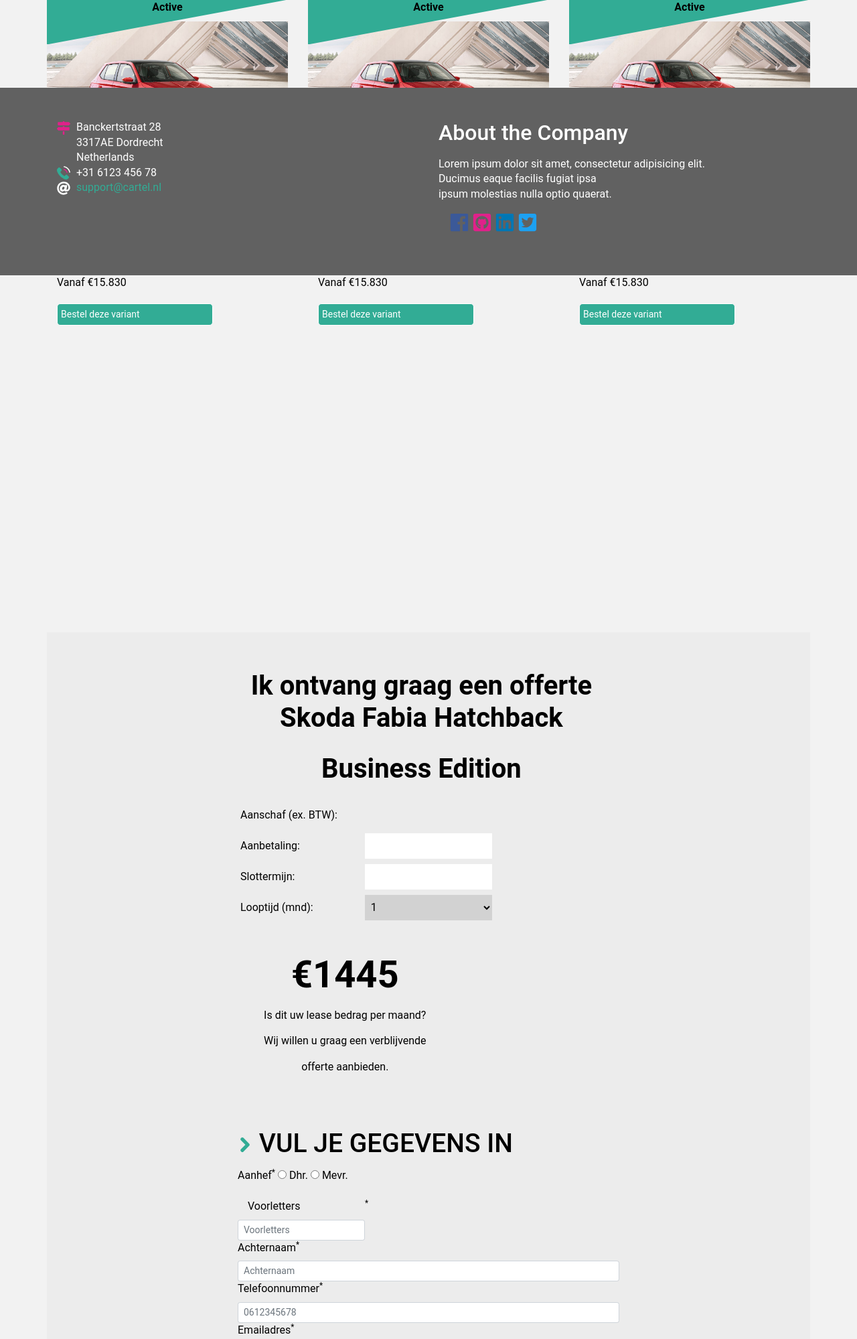
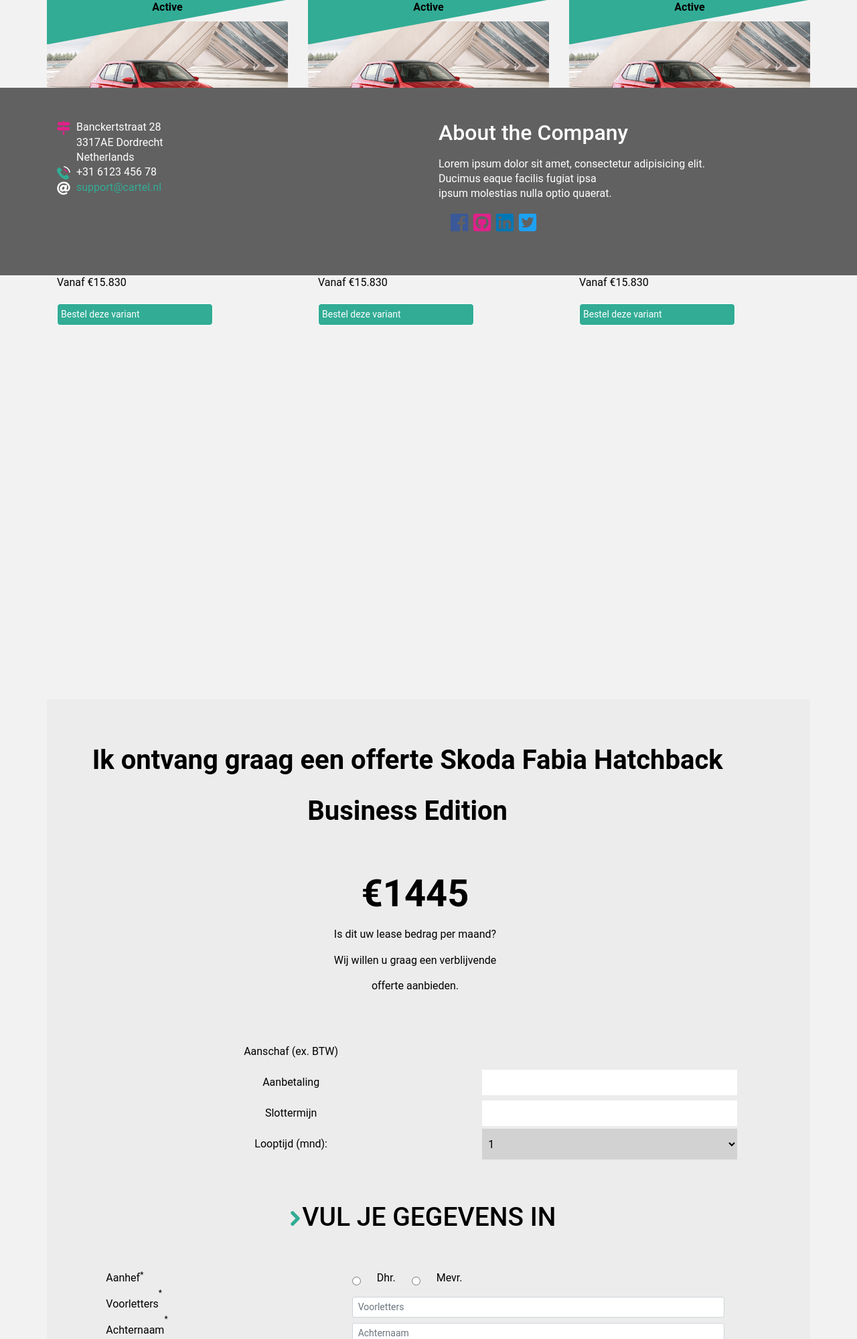
Before and after one commit to Jhudeska/Auto_shop2, a PHP site: page /car-details-fabia.php in a window 1280 px wide. Shown: the part 389-2388 px from the top of the page at 67% size. Run offline with PHP 8.4, Linux system fonts and the light colour scheme; some libraries are stand-ins or nearby versions.

Commit message:
mobile first calculator grid finish

```diff
--- a/car-details-fabia.php
+++ b/car-details-fabia.php
@@ -63,10 +63,9 @@
         </div>
 
         <section class="calculator-section">
+                    <div class="calculator-block">
 
-                    <div class="calculator-block">
-                        <form action="#" method="get" class="calculator-form col-sm-6">
-
+                        <form action="#" method="get" class="row calculator-form">
                             <div class=" form-row col-12">
                                 <div class="heading-primary">
                                     <h1 class="heading-calc">Ik ontvang graag een offerte Skoda Fabia Hatchback </h1>
@@ -75,26 +74,29 @@
                             </div>
 
 
+                            <div class=" form-row justify-content-center align-items-center col-12 ">
+                                    <div class="container-leaseamount ">
+                                        <p class="font-weight-bold display-4 txt-leaseamount"> €1445 </p>
+                                        <p class="txt-leaseamount"> Is dit uw lease bedrag per maand? </p>
+                                        <p class="txt-leaseamount">Wij willen u graag een verblijvende </p>
+                                        <p class="txt-leaseamount">offerte aanbieden. </p>
+                                    </div>
+                            </div>
+
+                            <div class=" form-row justify-content-center ">
+
+                            <label for="credit-amount" class=" col-form-label text-center my-1 col-6" disabled>Aanschaf (ex. BTW)</label>
+                            <input type="text" class="bg-light-gray justify-content-center my-1 col-4" name="credit_amount" id="credit-amount">
+
+                                <label for="credit-amount" class=" col-form-label text-center my-1  col-6" >Aanbetaling</label>
+                                <input type="text" class=" my-1 col-4" name="credit_amount" id="credit-amount">
+
+                                <label for="credit-amount" class=" col-form-label text-center my-1  col-6" >Slottermijn</label>
+                                <input type="text" class=" my-1  col-4" name="credit_amount" id="credit-amount">
 
 
-                            <div class="form-row">
-                                <label for="credit-amount" class=" col-4 col-sm-4 col-form-label" disabled>Aanschaf (ex. BTW):</label><br>
-                                <input type="text" class="col-3 col-sm-4 bg-light-gray" name="credit_amount" id="credit-amount">
-                            </div>
-
-                            <div class="form-row">
-                                <label for="amount" class=" col-4 col-sm-4 col-form-label">Aanbetaling:</label><br>
-                                <input type="text" class="col-3 col-sm-4" name="val3" id="amount">
-                            </div>
-
-                            <div class="form-row">
-                                <label for="amount" class=" col-4 col-sm-4 col-form-label">Slottermijn:</label><br>
-                                <input type="text" class="col-3 col-sm-4" name="val3" id="amount">
-                            </div>
-
-                            <div class="form-row">
-                                <label for="months" class="col-4 col-sm-4 col-form-label">Looptijd (mnd):</label><br>
-                                <select  class="col-3 col-sm-4 bg-light-gray" name="val3" id="months">
+                            <label for="months" class="col-form-label text-center my-1  col-6">Looptijd (mnd):</label>
+                            <select  class="bg-light-gray col-4" name="months" id="months">
                                 <option value="jan">1</option>
                                 <option value="feb">2</option>
                                 <option value="mrt">3</option>
@@ -111,49 +113,66 @@
                             </div>
 
 
-                            <div class=" form-row col-12 ">
-                                    <div class="container-leaseamount ">
-                                        <p class="font-weight-bold display-4 txt-leaseamount"> €1445 </p>
-                                        <p class="txt-leaseamount"> Is dit uw lease bedrag per maand? </p>
-                                        <p class="txt-leaseamount">Wij willen u graag een verblijvende </p>
-                                        <p class="txt-leaseamount">offerte aanbieden. </p>
+
+                            <div class="form-row justify-content-center pl-4 col-12">
+                                     <h1 class="txt-form-personal">  VUL JE GEGEVENS IN </h1>
                             </div>
+
+                                <div class="form-row justify-content-center col-12">
+                                    <div class="form-row text-center col-4">
+                                        <label class="mr-4" for="aanhef" class="radio form-label">Aanhef<sup>*</sup></label>
+                                    </div>
+                                        <div class="form-row text-center col-6">
+                                            <input class="mr-4" type="radio" checked="checked" name="radio" id="aanhef"> Dhr.
+                                            <input class="mr-4 ml-4" type="radio" name="radio" id="aanhef"> Mevr.
+                                            <span class="checkmark"></span>
                                         </div>
 
 
-                            <h1 class="txt-form-personal">  VUL JE GEGEVENS IN </h1>
-
-                                <div class="form-group">
-                                    <label  for="aanhef" class="radio form-label">Aanhef<sup>*</sup></label>
-                                    <input type="radio" checked="checked" name="radio" id="aanhef"> Dhr.
-                                    <input type="radio" name="radio" id="aanhef"> Mevr.
-                                    <span class="checkmark"></span>
+                                        <div class="form-row text-center col-4">
+                                            <label for="fname" class="form-label "">Voorletters</label><sup>*</sup>
+                                        </div>
+                                        <div class="form-row text-center col-6">
+                                            <input class="form-control form-control-sm " type="text" id="fname" name="firstname" placeholder="Voorletters">
 
                                         </div>
-                                <div class="formgroup form-group-padding">
-                                    <label for="fname" class="form-label col-4 "">Voorletters</label><sup>*</sup>
-                                    <input class="form-control form-control-sm col-4 " type="text" id="fname" name="firstname" placeholder="Voorletters">
+
+
+                                    <div class="form-row text-center col-4">
+                                        <label for="fname">Achternaam</label><sup>*</sup>
                                     </div>
-                                <div class="formgroup">
-                                    <label for="fname">Achternaam</label><sup>*</sup>
+                                    <div class="form-row text-center col-6">
                                         <input class="form-control form-control-sm" type="text" id="fname" name="firstname" placeholder="Achternaam">
+
                                     </div>
-                                <div class="formgroup">
+
+                                    <div class="form-row text-center col-4">
                                         <label for="fname">Telefoonnummer</label><sup>*</sup>
+                                    </div>
+                                    <div class="form-row text-center col-6">
                                         <input class="form-control form-control-sm" type="text" id="fname" name="firstname" placeholder="0612345678">
+
                                     </div>
-                                <div class="formgroup">
+                                    <div class="form-row text-center col-4">
                                         <label for="fname">Emailadres</label><sup>*</sup>
+                                    </div>
+                                    <div class="form-row text-center col-6">
                                         <input class="form-control form-control-sm" type="text" id="fname" name="firstname" placeholder="Emailadres">
+
                                     </div>
-                                <div class="formgroup">
-                                    <label class="radio">Auto inruilen </label>
-                                    <input type="radio" checked="checked" name="radio"> Ja
-                                    <input type="radio" name="radio"> Nee
+
+                                    <div class="form-row justify-content-center col-12">
+                                        <div class="form-row text-center col-4">
+                                            <label class="mr-4" for="ruilen" class="radio form-label">Autoruilen</label>
+                                        </div>
+                                        <div class="form-row text-center col-6">
+                                            <input class="mr-4" type="radio" checked="checked" name="radio" id="ruilen"> Ja
+                                            <input class="mr-4 ml-4" type="radio" name="radio" id="ruilen"> Nee
                                             <span class="checkmark"></span>
                                         </div>
 
-                                <button class="btn btn-green">Versturen</button>
+
+                                <button class="btn btn-green form-row col-4">Versturen</button>
                             </form>
 
 
--- a/css/_footer.sass
+++ b/css/_footer.sass
@@ -1,7 +1,7 @@
 .footer
   position: sticky
   width: 100%
-  height: 25%
+  height: 20%
   background-color: $dark-black
   color: $white
   bottom: 0
--- a/css/car-details-page.sass
+++ b/css/car-details-page.sass
@@ -65,7 +65,7 @@
   position: relative
   width: 100%
   background-color: $background-color-calculator
-  top: -100px
+  //top: -500px
 
 
 .calculator-block-price
@@ -83,12 +83,11 @@
 
 .calculator-form
   position: relative
-  left: 25%
   padding: 30px 0
   width: 100%
 
 .txt-form-personal
-  //padding: 30px 0
+  padding: 30px 0
 
 h1.txt-form-personal
   font-size: 39px
@@ -109,10 +108,12 @@
 
 h1.txt-form-personal::before
   content: url("../img/icons/right-black-arrow.svg")
-  font-size: 60px
+  font-size: 65px
   font-weight: bolder
+  margin-right: -10px
 
 .bg-light-gray
     background-color: $background-color-calculator
+
 select.bg-light-gray
   background-color: $light-gray
--- a/css/main.css
+++ b/css/main.css
@@ -60,7 +60,7 @@
 .footer {
   position: sticky;
   width: 100%;
-  height: 25%;
+  height: 20%;
   background-color: #616161;
   color: #ffffff;
   bottom: 0;
@@ -160,8 +160,7 @@
 .calculator-block {
   position: relative;
   width: 100%;
-  background-color: #ececec;
-  top: -100px; }
+  background-color: #ececec; }
 
 .calculator-block-price {
   display: flex;
@@ -175,9 +174,11 @@
 
 .calculator-form {
   position: relative;
-  left: 25%;
   padding: 30px 0;
   width: 100%; }
+
+.txt-form-personal {
+  padding: 30px 0; }
 
 h1.txt-form-personal {
   font-size: 39px; }
@@ -195,8 +196,9 @@
 
 h1.txt-form-personal::before {
   content: url("../img/icons/right-black-arrow.svg");
-  font-size: 60px;
-  font-weight: bolder; }
+  font-size: 65px;
+  font-weight: bolder;
+  margin-right: -10px; }
 
 .bg-light-gray {
   background-color: #ececec; }
--- a/css/main.sass
+++ b/css/main.sass
@@ -61,8 +61,6 @@
   align-items: center
 
 
-
-
 .model-title
   display: inline-block
 
```
Also changed, not shown: 1 other file. Lines whose indentation alone changed are shown as unchanged.
